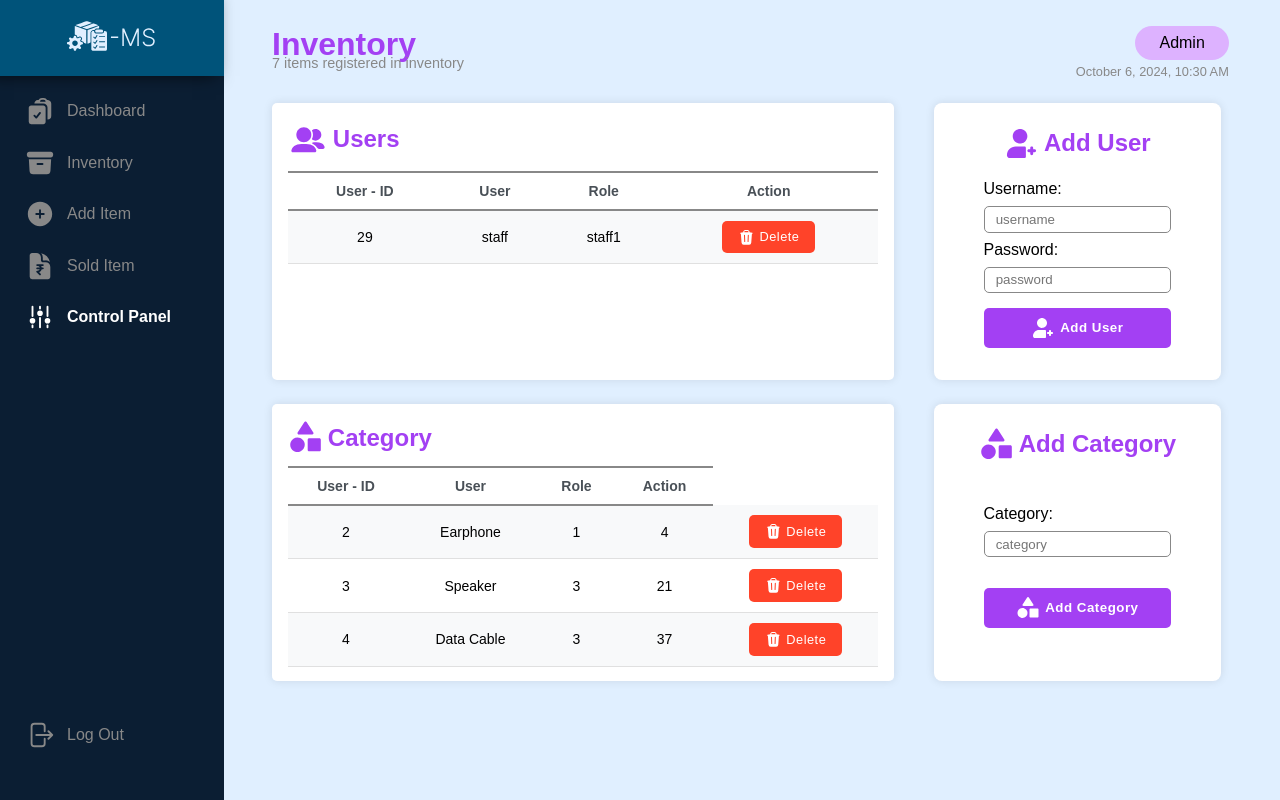
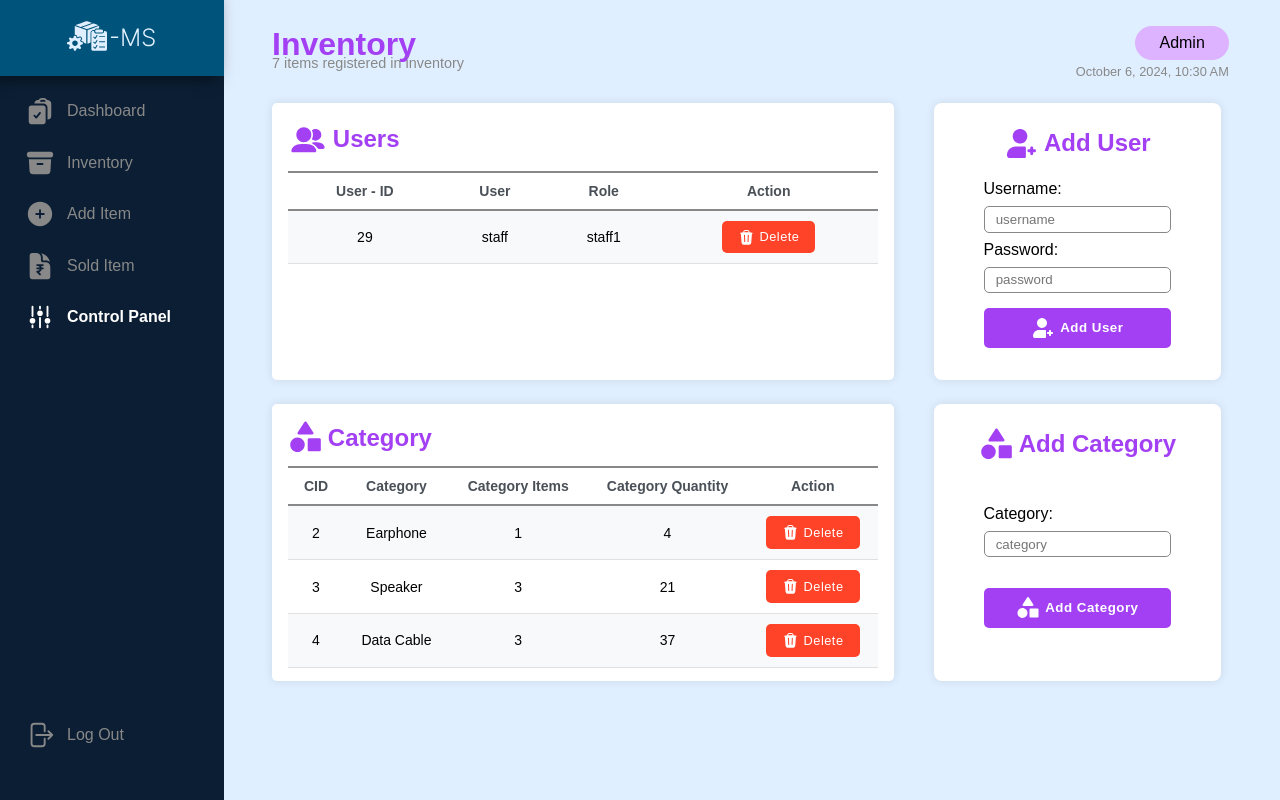
Before and after one commit to Aatish250/IMS, a PHP site: page /Admin/ControlPanel/controlpanel.php in a window 1280 px wide. Run offline with PHP 8.4, Linux system fonts and the light colour scheme; a user stored in the database is signed in; data comes from the database, SQL or seed files in the repository.

Commit message:
AM: update in ctrlPanel

```diff
--- a/Admin/ControlPanel/controlpanel.php
+++ b/Admin/ControlPanel/controlpanel.php
@@ -99,9 +99,10 @@
         <h3><img src="../../Images/icons/category.svg" alt="user logo" />Category</h3>
         <table>
           <tr>
-            <th>User - ID</th>
-            <th>User</th>
-            <th>Role</th>
+            <th>CID</th>
+            <th>Category </th>
+            <th>Category Items</th>
+            <th>Category Quantity</th>
             <th>Action</th>
           </tr>
           <?php include 'viewcategory.php' ?>
```
